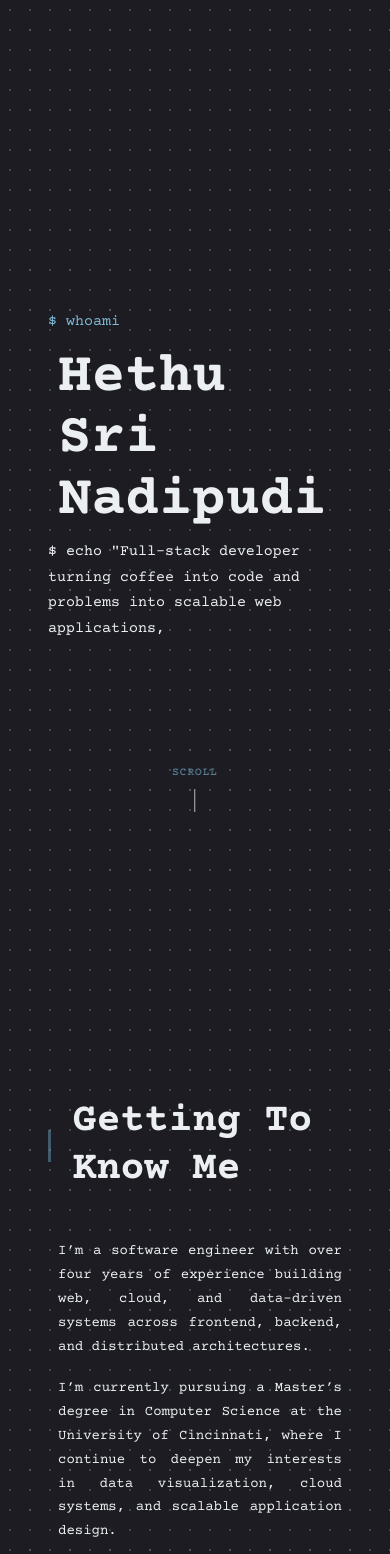
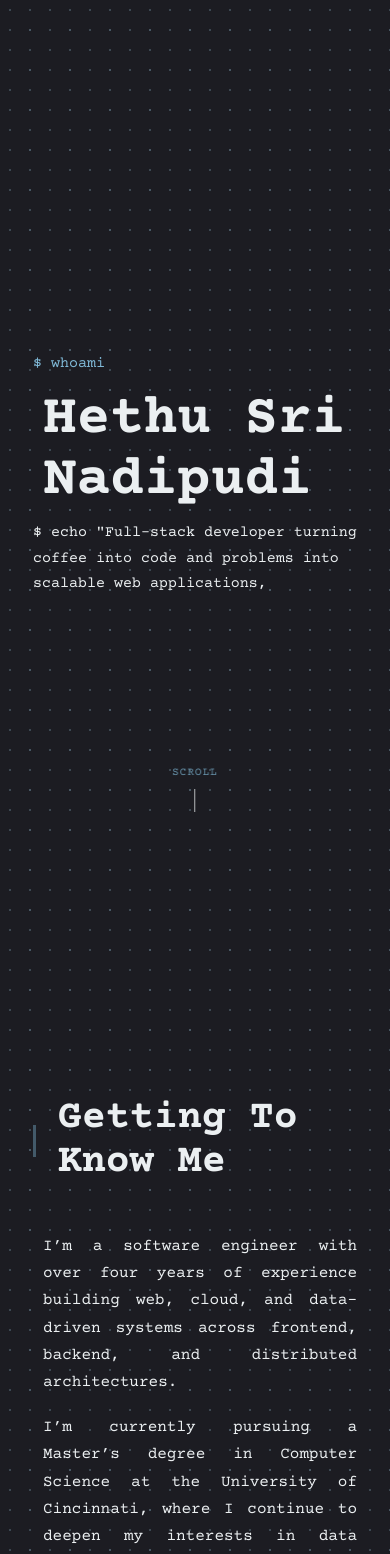
Before and after one commit to Hethu-Sri/hethusri-portfolio, a React (Vite) app: page / in a window 390 px wide. Shown: the top 1554 px of the page. Built offline with nearby package versions, Linux system fonts and the light colour scheme.

Commit message:
About Photo modified for mobile view

```diff
--- a/src/styles/index.css
+++ b/src/styles/index.css
@@ -367,34 +367,36 @@ section,
   /* Let content take full width */
   .main-content {
     margin-left: 0;
-    padding-left: 16px;
-    padding-right: 16px;
+    padding-left: 1px;
+    padding-right: 1px;
   }
 
   /* Reduce section spacing */
   section {
+    justify-content: left;
     margin-left: 0 !important;
-    padding-left: 16px;
-    padding-right: 16px;
+    padding-left: 1px;
+    padding-right: 1px;
   }
 }
-
-@media (max-width: 768px) {
+/* @media (max-width: 768px) {
   h1 {
-    font-size: 2.2em;
-    line-height: 1.2;
+    font-size: 1.0em;
+    line-height: 0.8;
   }
 
   h2 {
-    font-size: 1.6em;
+    font-size: 0.8em;
   }
 
   p {
-    font-size: 14px;
-    line-height: 1.7;
-    max-width: 100%;
+    font-size: 12px;
+    line-height: 1.3;
+    max-width: 120%;
   }
-}
+} */
+
+
 @media (hover: none) {
   .project-card::before,
   .skills-card::before,
@@ -418,12 +420,8 @@ section,
 }
 @media (max-width: 768px) {
   .about-photo-card {
-    margin-top: 32px;
+    margin-top: 2px;
     display: flex;
     justify-content: center;
   }
-
-  .about-photo-frame img {
-    max-width: 220px;
-  }
 }
```
